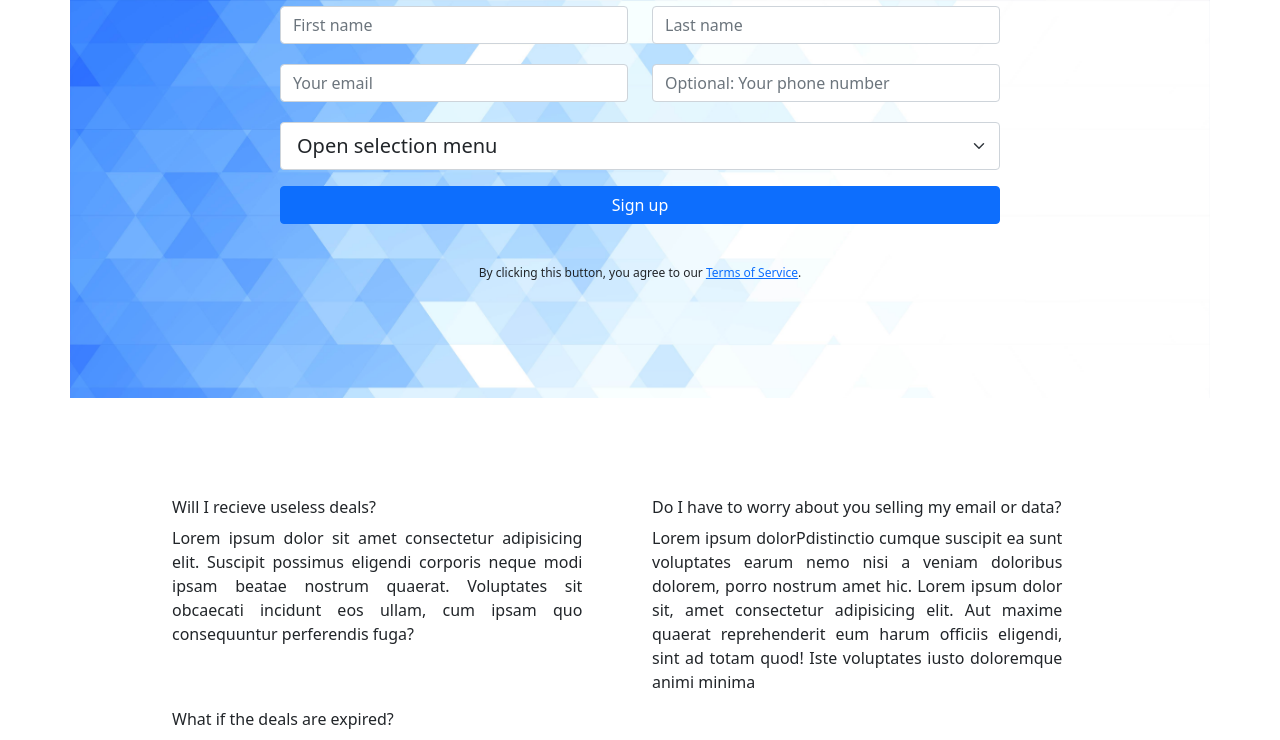
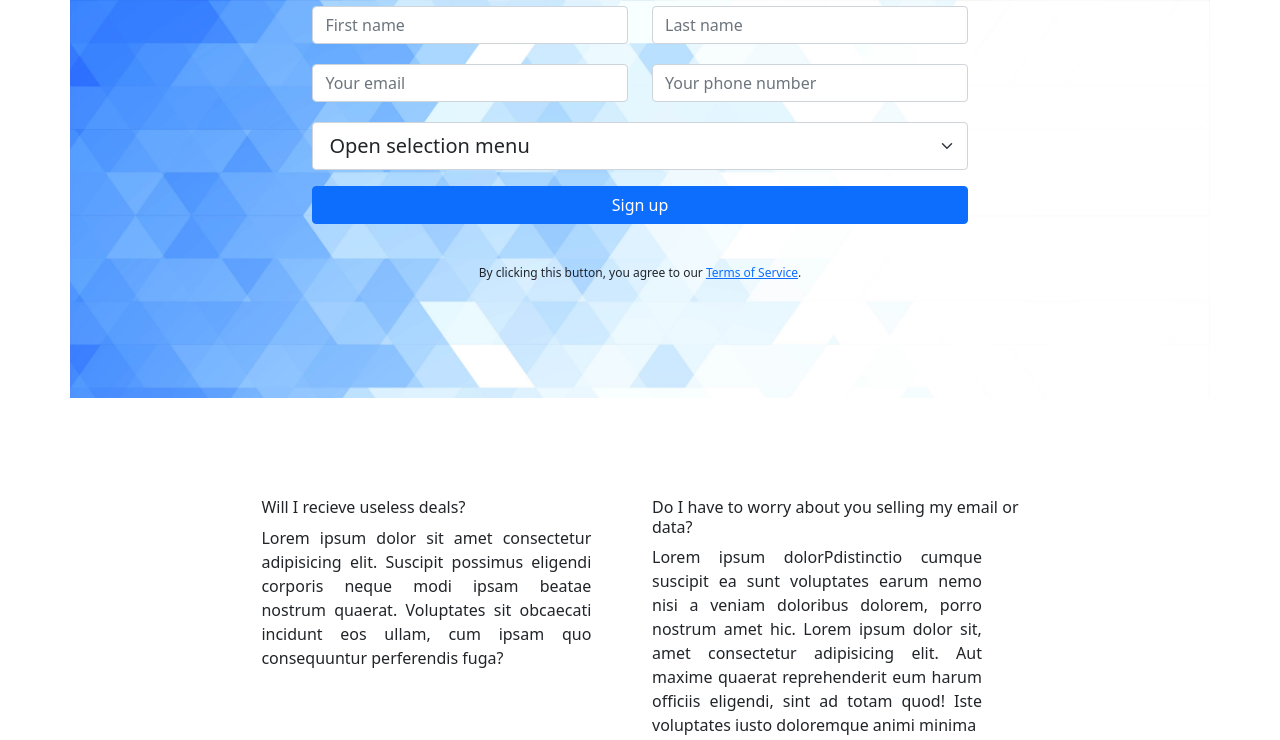
Before and after one commit to NhaiZeN/WebDevelopments, a plain HTML site: page Landing page - AwesomeDeals/index.html in a window 1280 px wide. Shown: the part 212-952 px from the top of the page. Drawn offline with nearby package versions, Linux system fonts and the light colour scheme.

Commit message:
Add files via upload

```diff
--- a/Landing page - AwesomeDeals/css/styles.css
+++ b/Landing page - AwesomeDeals/css/styles.css
@@ -10,11 +10,11 @@ h1, h2{
 }
 .content-center{
     margin:auto;
-    width:960px;
+    width:70%;
 }
 .form-center{
     margin:auto;
-    width:720px;
+    width:60%;
 }
 .row{
     margin-top:20px;
--- a/Landing page - AwesomeDeals/index.html
+++ b/Landing page - AwesomeDeals/index.html
@@ -31,19 +31,19 @@
                     <div>
                         <form>
                             <div class="row">
-                                <div class="col">
+                                <div class="col-lg-6">
                                     <input class="form-control" type="text" placeholder="First name">
                                 </div>
-                                <div class="col">
+                                <div class="col-lg-6">
                                     <input class="form-control" type="text" placeholder="Last name">
                                 </div>
                             </div>
                             <div class="row">
-                                <div class="col">
+                                <div class="col-lg-6">
                                     <input class="form-control" type="text" placeholder="Your email">
                                 </div>
-                                <div class="col">
-                                    <input class="form-control" type="text" placeholder="Optional: Your phone number">
+                                <div class="col-lg-6">
+                                    <input class="form-control" type="text" placeholder="Your phone number">
                                 </div>
                             </div>
                             <div class="row">
@@ -69,20 +69,20 @@
         <section>
             <div class="container info">
                 <div class="content-center row">
-                    <div class="col-6">
+                    <div class="col-lg-6">
                         <h6>Will I recieve useless deals?</h6>
                         <p class="answer">Lorem ipsum dolor sit amet consectetur adipisicing elit. Suscipit possimus eligendi corporis
                             neque modi ipsam beatae nostrum quaerat. Voluptates sit obcaecati incidunt eos ullam, cum
                             ipsam quo consequuntur perferendis fuga?</p>
                     </div>
-                    <div class="col-6">
+                    <div class="col-lg-6">
                         <h6>Do I have to worry about you selling my email or data?</h6>
                         <p class="answer">Lorem ipsum dolorPdistinctio cumque suscipit ea sunt voluptates earum nemo nisi a veniam
                             doloribus dolorem, porro nostrum amet hic. Lorem ipsum dolor sit, amet consectetur
                             adipisicing elit. Aut maxime quaerat reprehenderit eum harum officiis eligendi, sint ad
                             totam quod! Iste voluptates iusto doloremque animi minima </p>
                     </div>
-                    <div class="col-6">
+                    <div class="col-lg-6">
                         <h6>What if the deals are expired?</h6>
                         <p class="answer">a eligenstiae n amet consectetur adipisicing elit. Quibusdam earum, autem itaque minima quam
                             laboriosam? Et officiis commodi mollitia placeat a? Ab culpa praesentium inventore. Nisi
```
